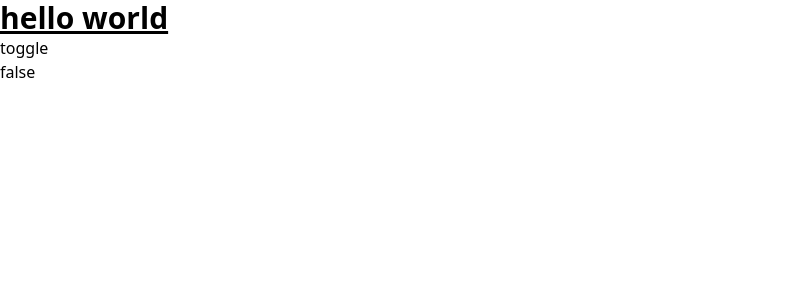
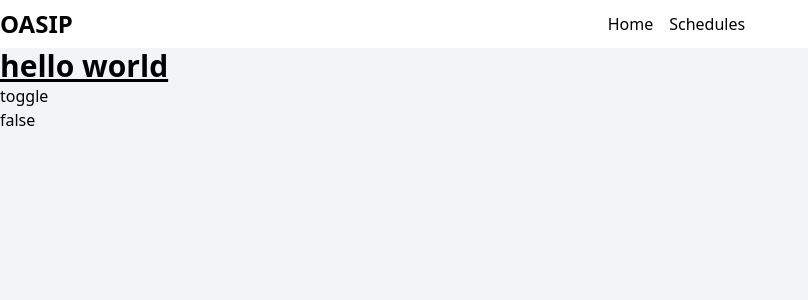
Before and after one commit to purachetzheng/INT-222-OASIP-US-2, a Vue app in the folder client/: page /us2/ in a window 1280 px wide. Shown: the top 300 px of the page, without its empty margins (0-808 px from the left). Built offline with nearby package versions, Linux system fonts and the light colour scheme.

Commit message:
add navbar

```diff
--- a/client/src/App.vue
+++ b/client/src/App.vue
@@ -1,11 +1,16 @@
 <script setup>
-
+import { Navbar } from './layouts'
 </script>
 
 <template>
-  <router-view></router-view>
+  <div class="h-screen w-full flex flex-col bg-gray-100 dark:bg-gray-700">
+    <Navbar />
+    <main class="">
+      <router-view></router-view>
+    </main>
+
+  </div>
 </template>
 
 <style>
-
 </style>
--- /dev/null
+++ b/client/src/layouts/TheNavBar/NavItems.vue
@@ -0,0 +1,23 @@
+<script setup>
+defineEmits([])
+const props = defineProps({
+    item: {
+        type: String,
+        require: true,
+    },
+    routeTo: {
+        type: String,
+        require: true,
+    }
+})
+
+</script>
+
+<template>
+    <div class="">
+        {{ item }}
+    </div>
+</template>
+
+<style>
+</style>
--- /dev/null
+++ b/client/src/layouts/TheNavBar/index.vue
@@ -0,0 +1,23 @@
+<script setup>
+import './style.css'
+import NavItems from './NavItems.vue';
+</script>
+
+<template>
+    <header class="bg-white w-full">
+        <div class="flex items-center justify-between test py-2">
+            <div class="font-bold text-2xl">OASIP</div>
+
+            <ul class="flex gap-4">
+                <!-- <NavItems item="Home" route-to="/" /> -->
+                <router-link :to="{ name: 'Home' }">Home</router-link>
+                <router-link :to="{ name: 'Schedules' }">Schedules</router-link>
+            </ul>
+
+            <div class=""></div>
+        </div>
+    </header>
+</template>
+
+<style>
+</style>
--- /dev/null
+++ b/client/src/layouts/TheNavBar/style.css
@@ -0,0 +1,10 @@
+@tailwind base;
+@tailwind components;
+@tailwind utilities;
+
+@layer components {
+
+    .test{
+        @apply  max-w-8xl mx-auto
+    }
+}
--- /dev/null
+++ b/client/src/layouts/index.js
@@ -0,0 +1,5 @@
+import Navbar from './TheNavBar/index.vue'
+
+export {
+    Navbar
+}
```
